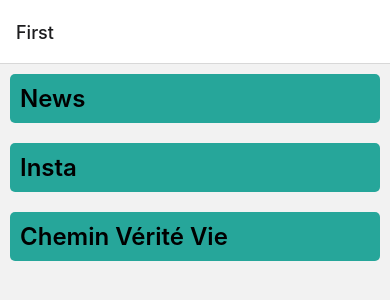
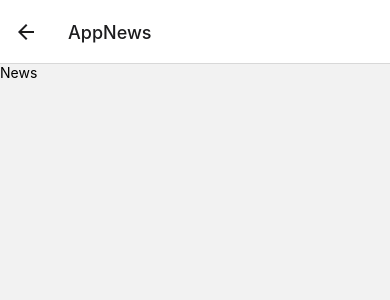
Before and after one commit to yannisjdubois/mybook, a React Native app: screen /AppNews in a window 390 px wide. Shown: the top 300 px of the page. Built offline with nearby package versions, Linux system fonts and the light colour scheme.

Commit message:
ajout des dossiers de mes applications

```diff
--- /dev/null
+++ b/AllApps/AppNews/index.js
@@ -0,0 +1,12 @@
+import { View, Text } from 'react-native'
+import React from 'react'
+
+const News = () => {
+  return (
+    <View>
+      <Text>News</Text>
+    </View>
+  )
+}
+
+export default News
--- /dev/null
+++ b/AllApps/Insta/index.js
@@ -0,0 +1,12 @@
+import { View, Text } from 'react-native'
+import React from 'react'
+
+const Insta = () => {
+  return (
+    <View>
+      <Text>Insta</Text>
+    </View>
+  )
+}
+
+export default Insta
--- a/App.js
+++ b/App.js
@@ -3,6 +3,8 @@
 import { NavigationContainer } from '@react-navigation/native';
 import { createNativeStackNavigator } from '@react-navigation/native-stack';
 import FirstScreen from './AllApps/First/Index';
+import Insta from './AllApps/Insta';
+import News from './AllApps/AppNews';
 
 const Stack = createNativeStackNavigator();
 
@@ -11,6 +13,8 @@
     <NavigationContainer>
       <Stack.Navigator>
         <Stack.Screen name="First" component={FirstScreen} />
+        <Stack.Screen name="AppInsta" component={Insta} />
+        <Stack.Screen name="AppNews" component={News} />
       </Stack.Navigator>
     </NavigationContainer>
   )
```
